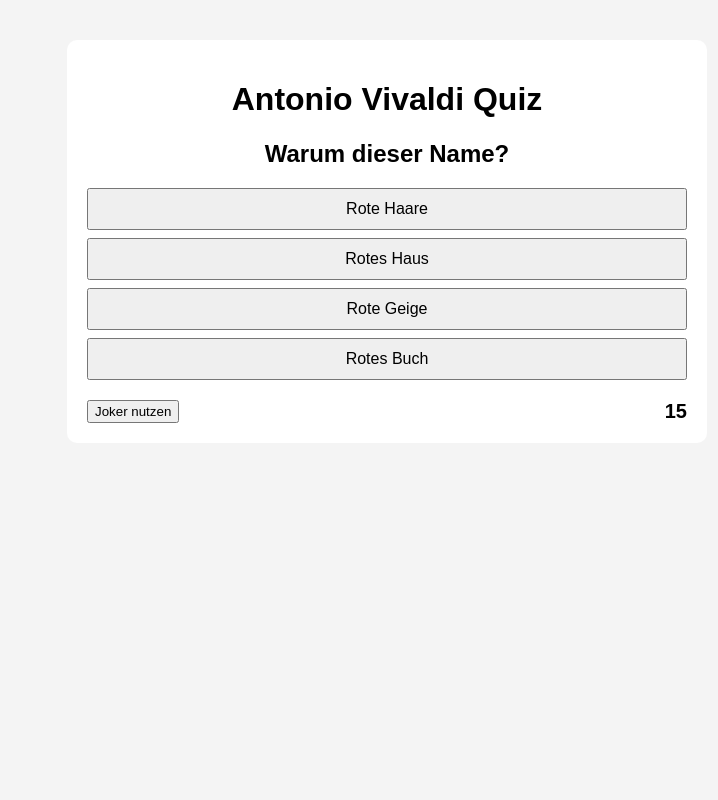
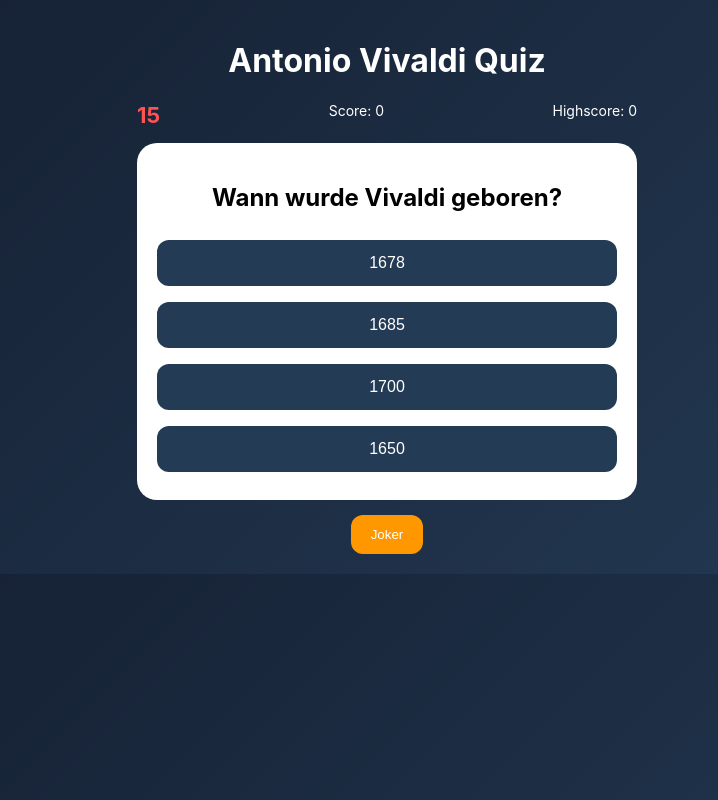
Before and after one commit to Joker306-lab/Vivaldi-Quiz, a plain HTML site: page index.html in a window 1280 px wide. Shown: the whole page, without its empty margins (253-971 px from the left). Drawn offline with Linux system fonts and the light colour scheme.

Commit message:
Add files via upload

```diff
--- a/index.html
+++ b/index.html
@@ -1,25 +1,28 @@
 <!DOCTYPE html>
 <html lang="de">
 <head>
-  <meta charset="UTF-8">
-  <title>Vivaldi Lernquiz</title>
-  <link rel="stylesheet" href="style.css">
+<meta charset="UTF-8">
+<meta name="viewport" content="width=device-width, initial-scale=1.0">
+<title>Vivaldi Quiz</title>
+<link rel="stylesheet" href="style.css">
 </head>
 <body>
 
 <div class="container">
   <h1>Antonio Vivaldi Quiz</h1>
 
-  <div id="question-box">
+  <div id="hud">
+    <div id="timer">20</div>
+    <div id="score">Score: 0</div>
+    <div id="highscore">Highscore: 0</div>
+  </div>
+
+  <div id="card">
     <h2 id="question"></h2>
     <div id="answers"></div>
   </div>
 
-  <div class="controls">
-    <button id="joker">Joker nutzen</button>
-    <div id="timer">20</div>
-  </div>
-
+  <button id="joker">Joker</button>
 </div>
 
 <script src="script.js"></script>
--- a/script.js
+++ b/script.js
@@ -1,116 +1,70 @@
 let questions = [
-  { q: "Wann wurde Antonio Vivaldi geboren?", a: ["1678","1685","1700","1650"], correct: 0 },
-  { q: "Wo wurde Vivaldi geboren?", a: ["Venedig","Wien","Rom","Paris"], correct: 0 },
-  { q: "Wann starb Vivaldi?", a: ["1741","1800","1678","1900"], correct: 0 },
-  { q: "Wo starb er?", a: ["Wien","Venedig","Rom","Paris"], correct: 0 },
-  { q: "Welches Instrument spielte er hauptsächlich?", a: ["Geige","Klavier","Flöte","Gitarre"], correct: 0 },
-  { q: "Was war sein Vater?", a: ["Geiger","Arzt","Lehrer","Priester"], correct: 0 },
-  { q: "Wer brachte ihm Musik bei?", a: ["Sein Vater","Ein König","Ein Lehrer","Niemand"], correct: 0 },
-  { q: "Mit wie vielen Jahren wurde er Priester?", a: ["25","18","30","40"], correct: 0 },
-  { q: "Wie wurde er genannt?", a: ["Roter Priester","Goldener Musiker","Meister","Dirigent"], correct: 0 },
-  { q: "Warum dieser Name?", a: ["Rote Haare","Rotes Haus","Rote Geige","Rotes Buch"], correct: 0 },
-  { q: "Welche Tätigkeit gab er auf?", a: ["Priester","Geiger","Lehrer","Komponist"], correct: 0 },
-  { q: "Was machte ihn berühmt?", a: ["Seine Musik","Seine Bücher","Seine Reisen","Seine Familie"], correct: 0 },
-  { q: "Wie viele Werke schrieb er?", a: ["Über 700","100","50","20"], correct: 0 },
-  { q: "Welche Art Werke schrieb er?", a: ["Konzerte","Filme","Romane","Zeitungen"], correct: 0 },
-  { q: "Schrieb er auch Opern?", a: ["Ja","Nein","Nur selten","Unbekannt"], correct: 0 },
-  { q: "Sein bekanntestes Werk?", a: ["Die vier Jahreszeiten","Zauberflöte","Requiem","Symphonie 5"], correct: 0 },
-  { q: "Originaltitel?", a: ["Le quattro stagioni","La musica","Opera quattro","Concerto"], correct: 0 },
-  { q: "Wann komponiert?", a: ["1725","1800","1600","1900"], correct: 0 },
-  { q: "Wie viele Teile hat das Werk?", a: ["4","2","6","8"], correct: 0 },
-  { q: "Was stellt jeder Teil dar?", a: ["Eine Jahreszeit","Ein Tier","Ein Instrument","Ein Ort"], correct: 0 },
-  { q: "Wie viele Sätze pro Konzert?", a: ["3","2","1","5"], correct: 0 },
-  { q: "Typischer Aufbau?", a: ["Schnell-langsam-schnell","Langsam-schnell-langsam","Nur langsam","Nur schnell"], correct: 0 },
-  { q: "Wie lange dauert ein Konzert?", a: ["8-12 Minuten","1 Stunde","30 Minuten","2 Stunden"], correct: 0 },
-  { q: "Was beschreibt die Musik?", a: ["Natur","Technik","Krieg","Mathematik"], correct: 0 },
-  { q: "Wie nennt man diese Musik?", a: ["Programmmusik","Popmusik","Rockmusik","Jazz"], correct: 0 },
-  { q: "Wohin zog er später?", a: ["Wien","Berlin","Paris","Madrid"], correct: 0 },
-  { q: "War er erfolgreich zu Lebzeiten?", a: ["Ja","Nein","Nur kurz","Unklar"], correct: 0 },
-  { q: "Wie starb er?", a: ["Arm und krank","Reich","Im Krieg","Unfall"], correct: 0 },
-  { q: "Zu welcher Epoche gehört er?", a: ["Barock","Romantik","Moderne","Mittelalter"], correct: 0 },
-  { q: "Seine Werke heute?", a: ["Berühmt","Vergessen","Verboten","Unbekannt"], correct: 0 }
+{ q:"Wann wurde Vivaldi geboren?", a:["1678","1685","1700","1650"], correct:0 },
+{ q:"Wo wurde er geboren?", a:["Venedig","Wien","Rom","Paris"], correct:0 },
+{ q:"Wann starb er?", a:["1741","1800","1678","1900"], correct:0 },
+{ q:"Welches Instrument spielte er?", a:["Geige","Klavier","Flöte","Gitarre"], correct:0 },
+{ q:"Wie wurde er genannt?", a:["Roter Priester","Meister","Komponist","Dirigent"], correct:0 },
+{ q:"Bekanntestes Werk?", a:["Vier Jahreszeiten","Zauberflöte","Requiem","Symphonie"], correct:0 }
 ];
 
-let current = 0;
-let timer;
-let timeLeft = 20;
-let jokerUsed = false;
+let current=0,timer,time=20,joker=false,score=0;
+let highscore = localStorage.getItem("highscore") || 0;
+document.getElementById("highscore").innerText="Highscore: "+highscore;
 
-function shuffle(array) {
-  return array.sort(() => Math.random() - 0.5);
+function load(){
+ if(current>=questions.length){
+  if(score>highscore){
+    localStorage.setItem("highscore", score);
+  }
+  document.getElementById("question").innerText="Fertig! Score: "+score;
+  return;
+ }
+ let q=questions[current];
+ document.getElementById("question").innerText=q.q;
+ let box=document.getElementById("answers");
+ box.innerHTML="";
+ q.a.forEach((a,i)=>{
+  let b=document.createElement("button");
+  b.innerText=a;
+  b.onclick=()=>check(i);
+  box.appendChild(b);
+ });
+ start();
 }
 
-questions = shuffle(questions);
-
-function loadQuestion() {
-  if (current >= questions.length) {
-    document.getElementById("question").innerText = "Fertig!";
-    document.getElementById("answers").innerHTML = "";
-    return;
-  }
-
-  let q = questions[current];
-  document.getElementById("question").innerText = q.q;
-  let answersDiv = document.getElementById("answers");
-  answersDiv.innerHTML = "";
-
-  q.a.forEach((answer, index) => {
-    let btn = document.createElement("button");
-    btn.innerText = answer;
-    btn.onclick = () => checkAnswer(index);
-    answersDiv.appendChild(btn);
-  });
-
-  startTimer();
+function check(i){
+ clearInterval(timer);
+ if(i===questions[current].correct){
+  score++;
+ } else {
+  questions.push(questions[current]);
+ }
+ document.getElementById("score").innerText="Score: "+score;
+ current++; joker=false; load();
 }
 
-function checkAnswer(index) {
-  clearInterval(timer);
-  let q = questions[current];
-
-  if (index === q.correct) {
-    current++;
-  } else {
-    questions.push(q);
-    current++;
+function start(){
+ time=20;
+ document.getElementById("timer").innerText=time;
+ timer=setInterval(()=>{
+  time--;
+  document.getElementById("timer").innerText=time;
+  if(time<=0){
+    clearInterval(timer);
+    questions.push(questions[current]);
+    current++; load();
   }
-
-  jokerUsed = false;
-  loadQuestion();
+ },1000);
 }
 
-function startTimer() {
-  timeLeft = 20;
-  document.getElementById("timer").innerText = timeLeft;
-
-  timer = setInterval(() => {
-    timeLeft--;
-    document.getElementById("timer").innerText = timeLeft;
-
-    if (timeLeft <= 0) {
-      clearInterval(timer);
-      questions.push(questions[current]);
-      current++;
-      loadQuestion();
-    }
-  }, 1000);
-}
-
-document.getElementById("joker").onclick = () => {
-  if (jokerUsed) return;
-
-  let buttons = document.querySelectorAll("#answers button");
-  let q = questions[current];
-
-  let wrong = [];
-  buttons.forEach((btn, i) => {
-    if (i !== q.correct) wrong.push(btn);
-  });
-
-  let remove = wrong[Math.floor(Math.random() * wrong.length)];
-  remove.style.display = "none";
-
-  jokerUsed = true;
+document.getElementById("joker").onclick=()=>{
+ if(joker) return;
+ let btns=document.querySelectorAll("#answers button");
+ let q=questions[current];
+ let wrong=[];
+ btns.forEach((b,i)=>{if(i!==q.correct) wrong.push(b);});
+ wrong[Math.floor(Math.random()*wrong.length)].style.display="none";
+ joker=true;
 };
 
-loadQuestion();
+load();
--- a/style.css
+++ b/style.css
@@ -1,33 +1,56 @@
 body {
-  font-family: Arial;
-  background: #f4f4f4;
+  margin: 0;
+  font-family: -apple-system, BlinkMacSystemFont, Arial;
+  background: linear-gradient(135deg, #141e30, #243b55);
+  color: white;
+}
+
+.container {
+  max-width: 500px;
+  margin: auto;
+  padding: 20px;
   text-align: center;
 }
 
-.container {
-  max-width: 600px;
-  margin: 40px auto;
+#hud {
+  display: flex;
+  justify-content: space-between;
+  margin-bottom: 15px;
+}
+
+#timer {
+  font-size: 22px;
+  font-weight: bold;
+  color: #ff5252;
+}
+
+#score, #highscore {
+  font-size: 14px;
+}
+
+#card {
   background: white;
+  color: black;
+  border-radius: 20px;
   padding: 20px;
-  border-radius: 10px;
 }
 
 #answers button {
-  display: block;
   width: 100%;
+  padding: 14px;
   margin: 8px 0;
-  padding: 10px;
+  border: none;
+  border-radius: 12px;
   font-size: 16px;
-  cursor: pointer;
+  background: #243b55;
+  color: white;
 }
 
-.controls {
-  display: flex;
-  justify-content: space-between;
-  margin-top: 20px;
+#joker {
+  margin-top: 15px;
+  padding: 12px 20px;
+  border: none;
+  border-radius: 12px;
+  background: #ff9800;
+  color: white;
 }
-
-#timer {
-  font-size: 20px;
-  font-weight: bold;
-}
```
